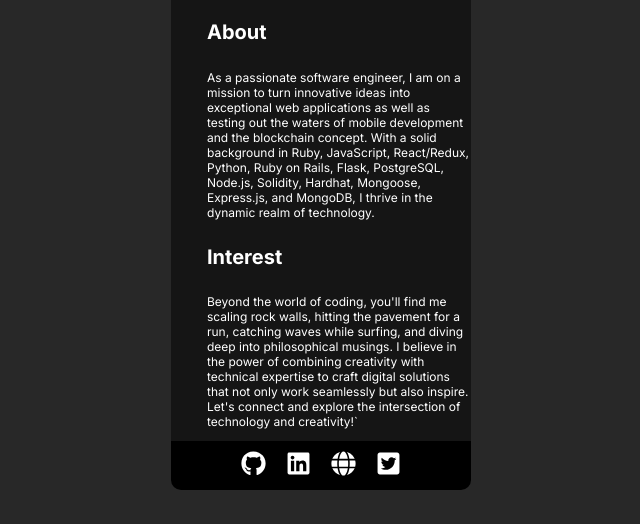
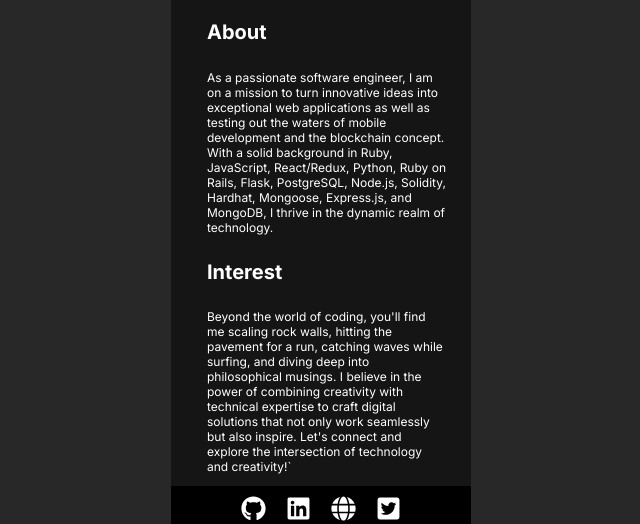
Before and after one commit to canberkvarli/digital-business-card, a React (Vite) app: page / in a window 1280 px wide. Shown: the part 308-832 px from the top of the page, without its empty margins (319-959 px from the left). Built offline with nearby package versions, Linux system fonts and the light colour scheme.

Commit message:
add styling

```diff
--- a/src/stylesheets/about.css
+++ b/src/stylesheets/about.css
@@ -13,6 +13,7 @@
 
     p {
         font-size: 12px;
+        margin-right: 25px;
     }
 
     h1, p {
```
